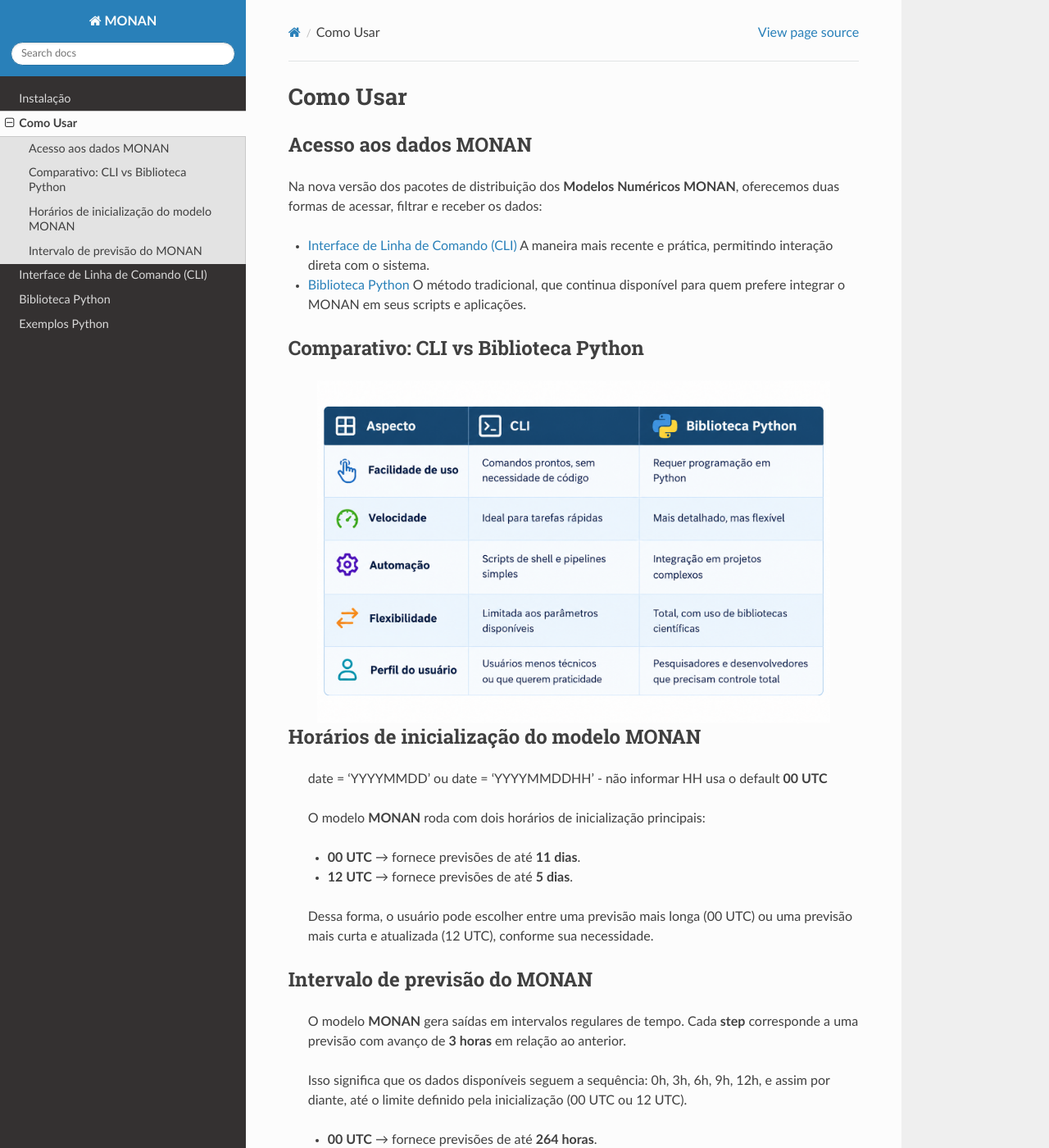
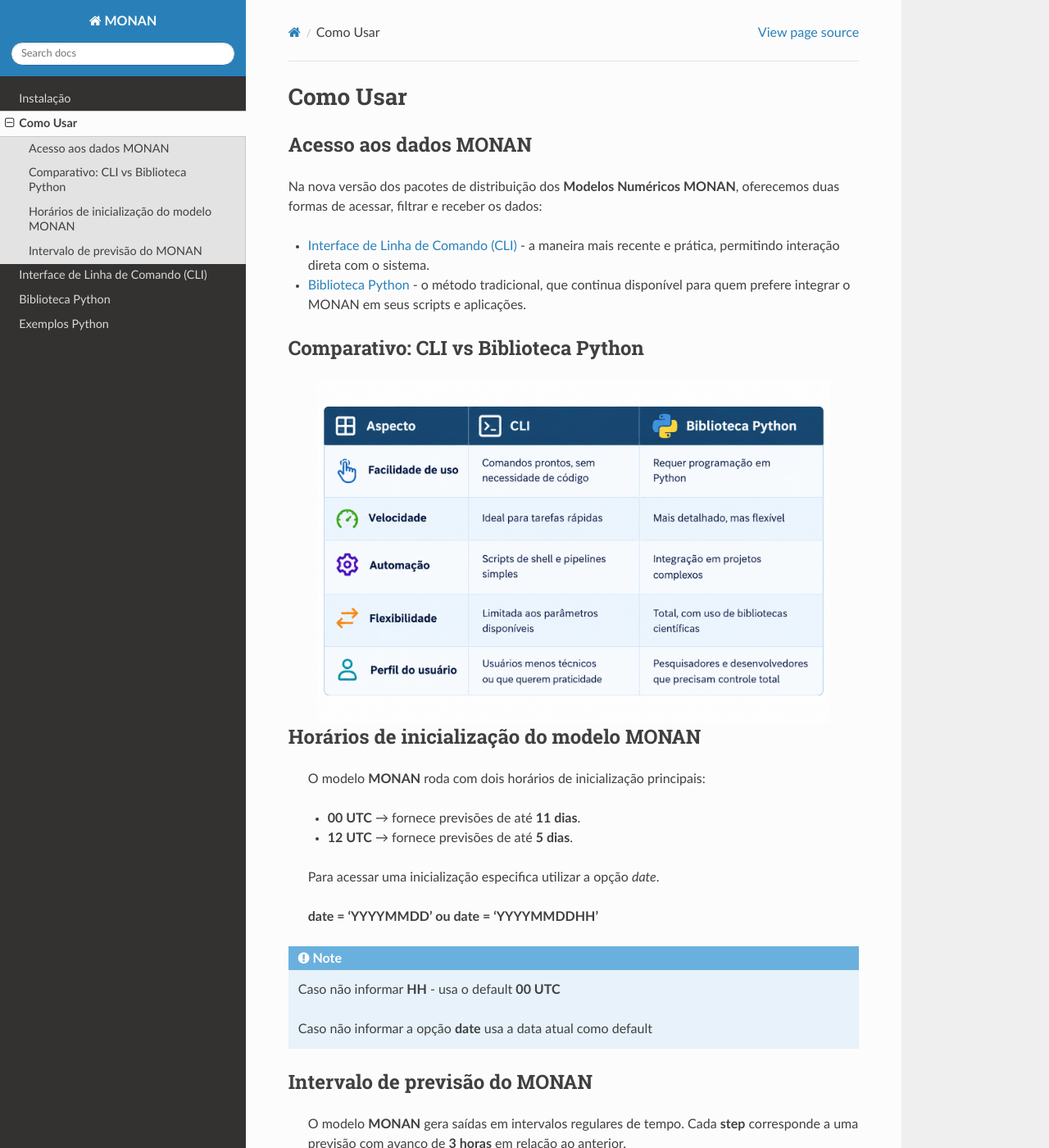
Before and after one commit to framework-CPTEC/CPTEC_MONAN, a Sphinx documentation site: the page built from docs/usage.rst, in a window 1280 px wide and 1400 px high. Shown: the whole window at 82% size. Built offline with Sphinx 7.4.7 and the Read the Docs theme 3.1.0, drawn with Linux system fonts in a browser that asks for light colours; pages that are not in the unit, such as notebooks, are missing from menus; some of the changed text lies outside the part shown.

Commit message:
Add files via upload

```diff
--- a/docs/usage.rst
+++ b/docs/usage.rst
@@ -7,10 +7,10 @@
 Na nova versão dos pacotes de distribuição dos **Modelos Numéricos MONAN**, oferecemos duas formas de acessar, filtrar e receber os dados:
 
 - `Interface de Linha de Comando (CLI) <usageCLI.html>`_
-  A maneira mais recente e prática, permitindo interação direta com o sistema.
+  - a maneira mais recente e prática, permitindo interação direta com o sistema.
 
-- `Biblioteca Python <usagePython.html>`_
-  O método tradicional, que continua disponível para quem prefere integrar o MONAN em seus scripts e aplicações.
+- `Biblioteca Python <usagePython.html>`_  -
+  o método tradicional, que continua disponível para quem prefere integrar o MONAN em seus scripts e aplicações.
 
 
 Comparativo: CLI vs Biblioteca Python
@@ -25,18 +25,21 @@
 Horários de inicialização do modelo MONAN
 ------------------------------------------
 
-  date = 'YYYYMMDD' ou
-  date = 'YYYYMMDDHH' - não informar HH usa o default **00 UTC**
-
   O modelo **MONAN** roda com dois horários de inicialização principais:
 
   - **00 UTC** → fornece previsões de até **11 dias**.
   - **12 UTC** → fornece previsões de até **5 dias**.
 
-  Dessa forma, o usuário pode escolher entre uma previsão mais longa (00 UTC) ou uma previsão mais curta e atualizada (12 UTC), conforme sua necessidade.
+  Para acessar uma inicialização especifica utilizar a opção `date`.
 
+  **date = 'YYYYMMDD' ou date = 'YYYYMMDDHH'**
 
 .. note::
+
+  Caso não informar **HH** - usa o default **00 UTC**
+
+  Caso não informar a opção **date** usa a data atual como default
+
 
 Intervalo de previsão do MONAN
 ------------------------------
```
Also changed, not shown: other parts of docs/usage.rst (+1 -1 lines), docs/usageCLI.rst (+8 -4 lines), docs/usagePython.rst (+6 -2 lines).
